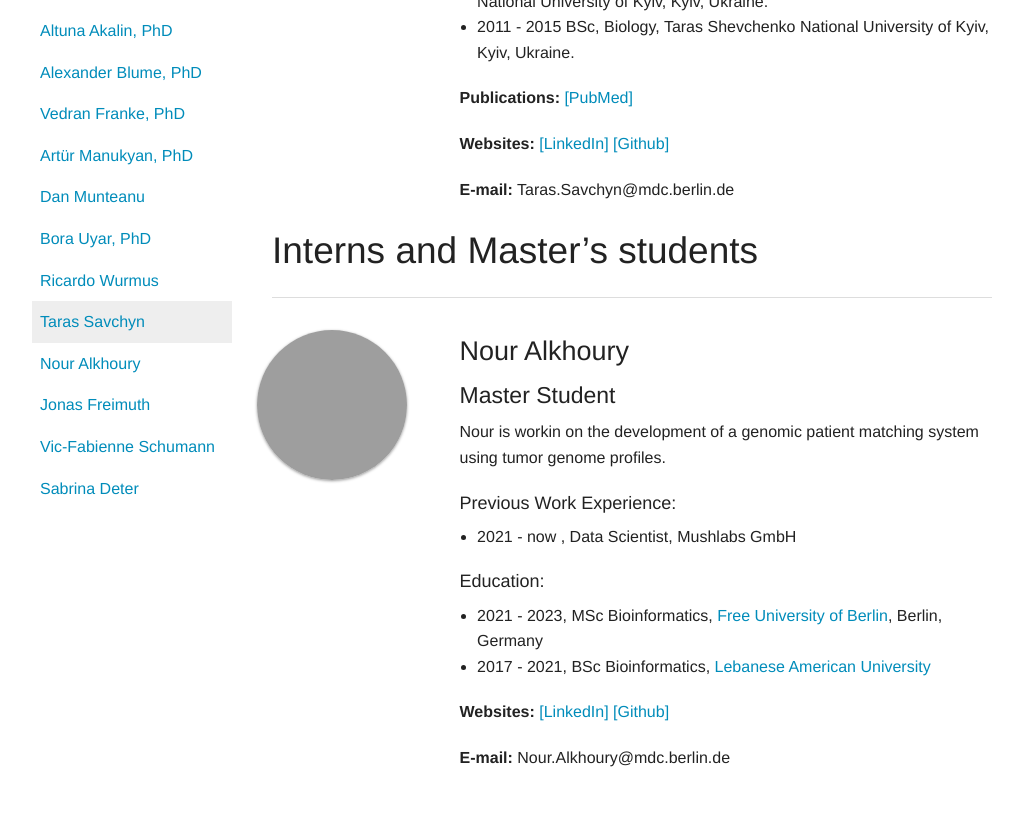
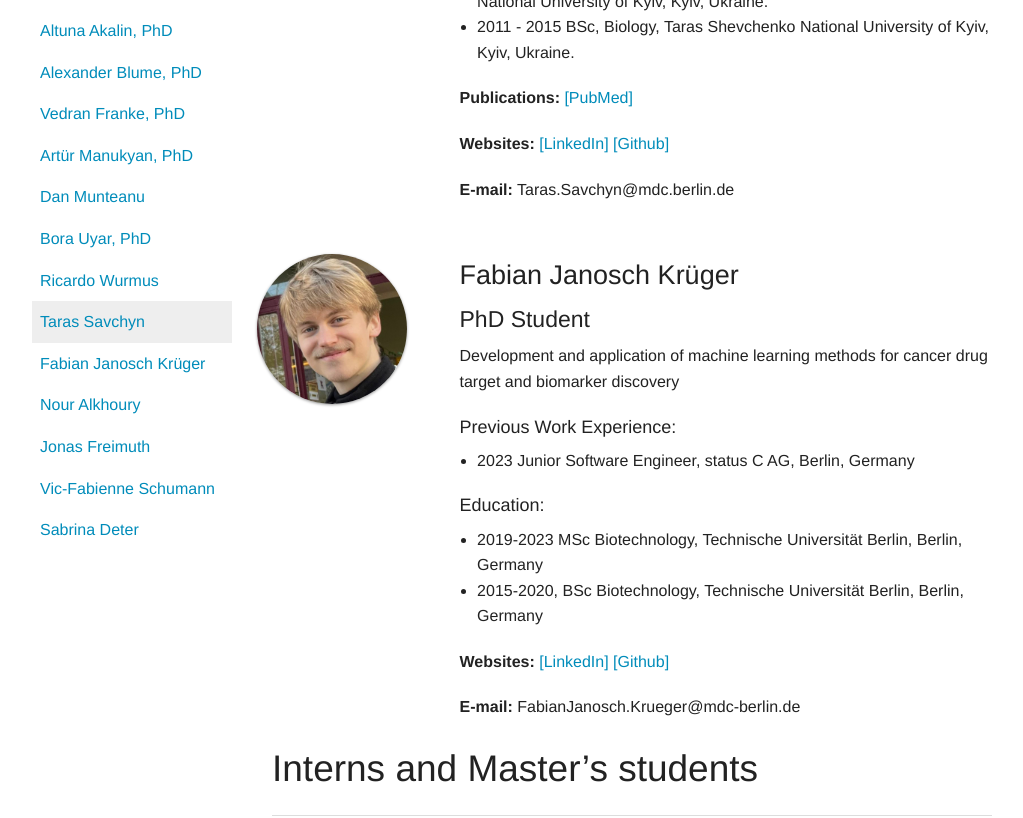
Before and after one commit to BIMSBbioinfo/bimsbbioinfo.github.io, a Jekyll site: the page built from team.markdown, in a window 1280 px wide and 900 px high, scrolled down 5550 px, cut to the strip 0-818 px from the top of the window. Shown: the whole strip, without its empty margins (133-1156 px from the left). Built offline with Jekyll 4.4.1, drawn with Linux system fonts in a browser that asks for light colours; our own code applies the rules of GitHub Pages for plain Markdown files.

Commit message:
Added an entry about me (FJK) to the team.markdown file, an image to the image directory and added .DS_Store files to .gitignore (they're not used outside of MacOS).

```diff
--- a/team.markdown
+++ b/team.markdown
@@ -286,7 +286,29 @@ Enhancing machine learning-aided cancer biology with prior biological knowledge
 **E-mail:** Taras.Savchyn@mdc.berlin.de
 </div></div>
 
+<div class="row">
+  <img src="img/team/fabianjanosch_krueger.jpg" class="columns myroundThumb">
+  <div class="large-9 columns" markdown="1">
 
+### Fabian Janosch Krüger
+
+#### PhD Student
+
+Development and application of machine learning methods for cancer drug target and biomarker discovery
+
+##### Previous Work Experience:
+- 2023 Junior Software Engineer, status C AG, Berlin, Germany
+
+##### Education:
+- 2019-2023 MSc Biotechnology, Technische Universität Berlin, Berlin, Germany
+- 2015-2020, BSc Biotechnology, Technische Universität Berlin, Berlin, Germany
+
+**Websites:**
+[[LinkedIn]](https://www.linkedin.com/in/fabianjkrueger/)
+[[Github]](https://github.com/fabianjkrueger)
+
+**E-mail:** FabianJanosch.Krueger@mdc-berlin.de
+</div></div>
 
 Interns and Master's students
 ---------------------------------------
```
Also changed, not shown: img/team/fabianjanosch_krueger.jpg (added), 1 other file.
